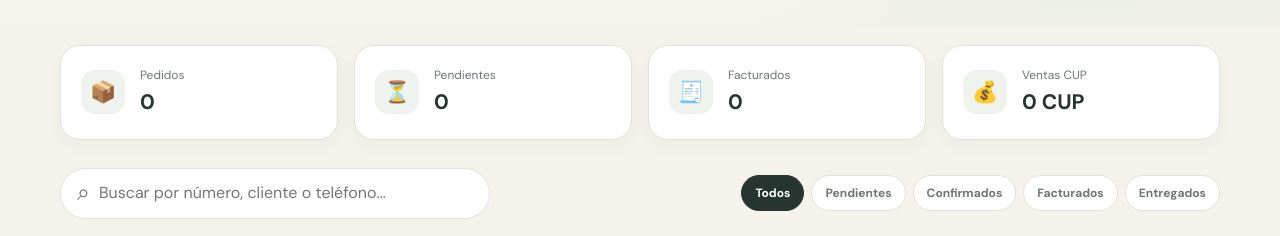
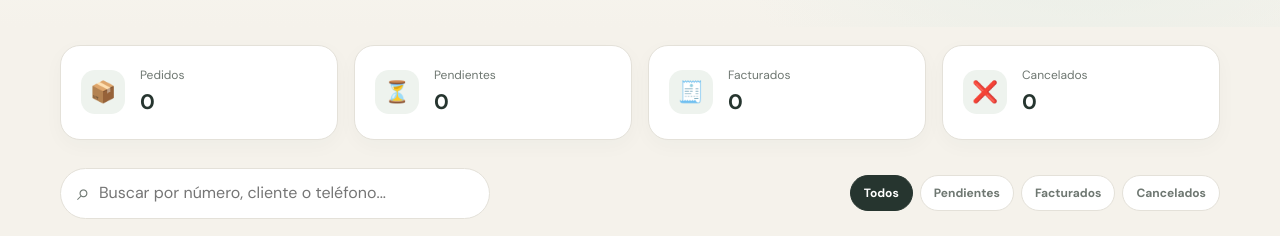
Before and after one commit to websitessgb/PANACEA, a plain HTML site: page admin/index.html in a window 1280 px wide. Shown: the part 292-528 px from the top of the page. Drawn offline with nearby package versions, Linux system fonts and the light colour scheme.

Commit message:
Update index.html

```diff
--- a/admin/index.html
+++ b/admin/index.html
@@ -110,50 +110,35 @@
     <section class="admin-container admin-stats">
 
   <article class="stat-card">
-
     <span class="stat-icon">📦</span>
-
     <div>
       <small>Pedidos</small>
       <strong id="statTotal">0</strong>
     </div>
-
   </article>
 
-
   <article class="stat-card">
-
     <span class="stat-icon">⏳</span>
-
     <div>
       <small>Pendientes</small>
       <strong id="statPending">0</strong>
     </div>
-
   </article>
 
-
   <article class="stat-card">
-
     <span class="stat-icon">🧾</span>
-
     <div>
       <small>Facturados</small>
       <strong id="statInvoiced">0</strong>
     </div>
-
   </article>
 
-
   <article class="stat-card">
-
-        <span class="stat-icon">💰</span>
-
+    <span class="stat-icon">❌</span>
     <div>
-          <small>Ventas CUP</small>
-          <strong id="statCup">0 CUP</strong>
+      <small>Cancelados</small>
+      <strong id="statCancelled">0</strong>
     </div>
-
   </article>
 
     </section>
@@ -181,44 +166,20 @@
 
       <div class="admin-filters">
 
-        <button
-          type="button"
-          class="order-filter active"
-          data-status="all"
-        >
+  <button type="button" class="order-filter active" data-status="all">
     Todos
   </button>
 
-        <button
-          type="button"
-          class="order-filter"
-          data-status="pending"
-        >
+  <button type="button" class="order-filter" data-status="pending">
     Pendientes
   </button>
 
-        <button
-          type="button"
-          class="order-filter"
-          data-status="confirmed"
-        >
-          Confirmados
-        </button>
-
-        <button
-          type="button"
-          class="order-filter"
-          data-status="invoiced"
-        >
+  <button type="button" class="order-filter" data-status="invoiced">
     Facturados
   </button>
 
-        <button
-          type="button"
-          class="order-filter"
-          data-status="delivered"
-        >
-          Entregados
+  <button type="button" class="order-filter" data-status="cancelled">
+    Cancelados
   </button>
 
       </div>
```
Lines whose indentation alone changed are shown as unchanged.
